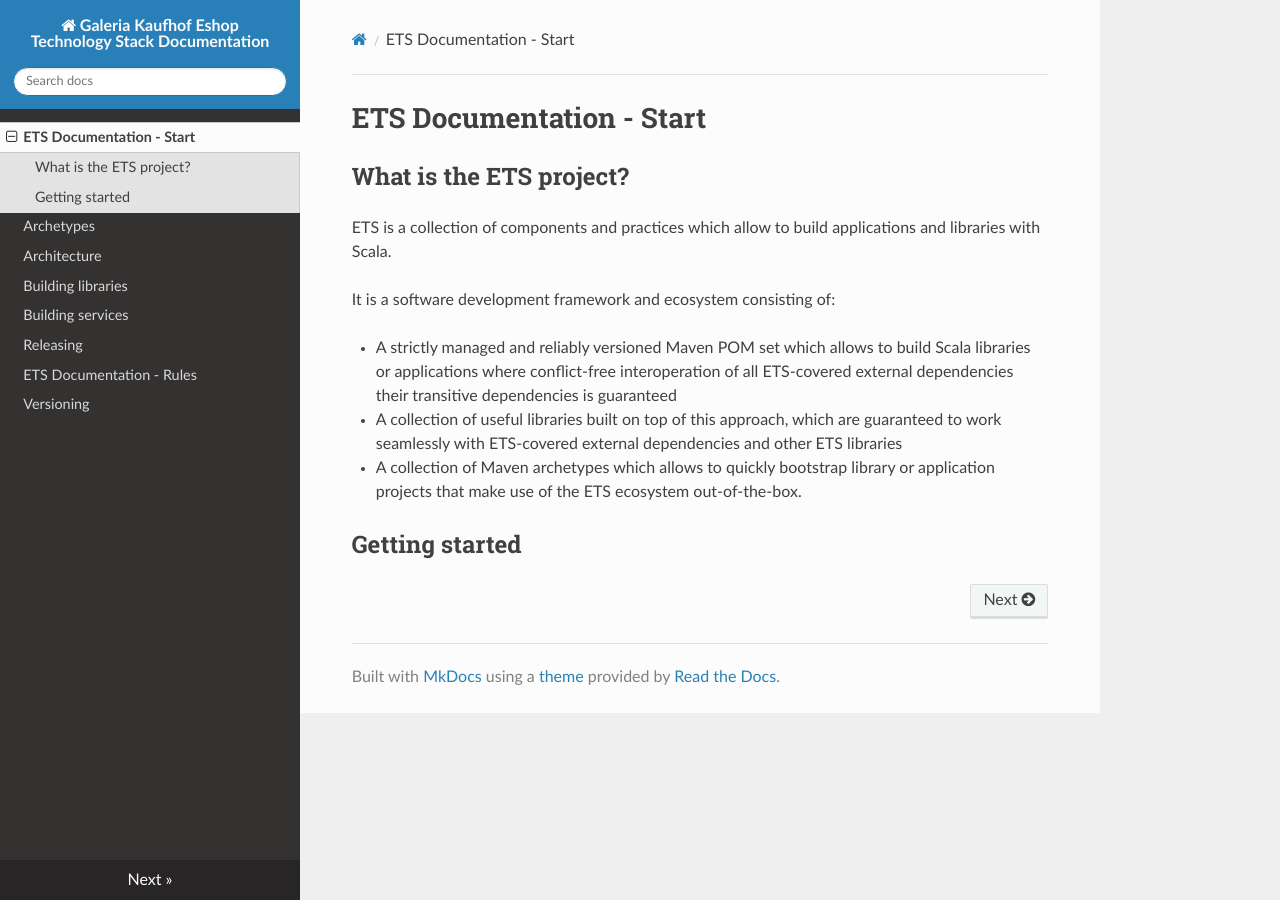
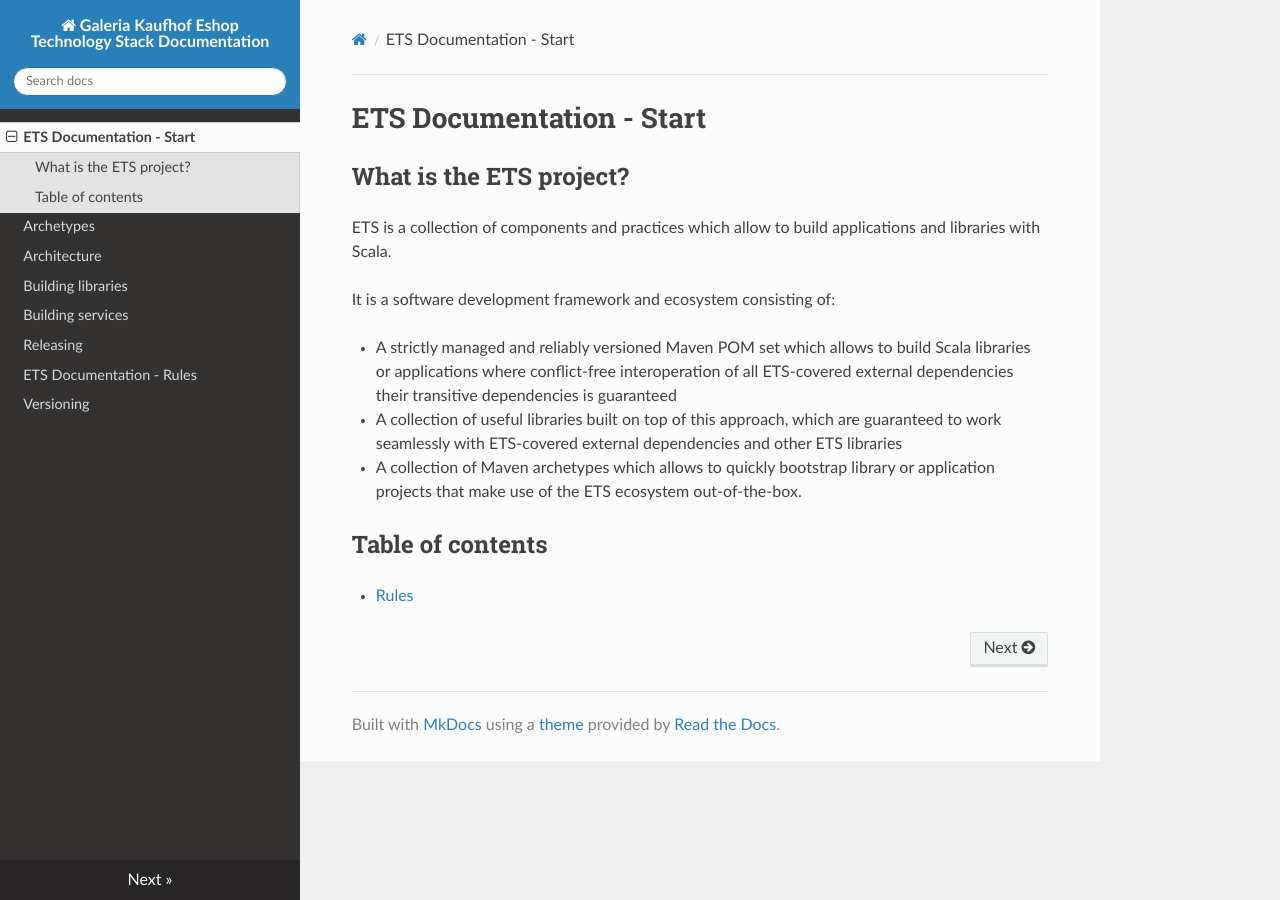
Before and after one commit to Galeria-Kaufhof/ets-documentation, an MkDocs documentation site: the page built from docs/index.md, in a window 1280 px wide. Built offline with MkDocs 1.6.1, drawn with Linux system fonts in a browser that asks for light colours; nearby versions of some CDN libraries.

Commit message:
Added first TOC.

```diff
--- a/docs/index.md
+++ b/docs/index.md
@@ -13,4 +13,6 @@ It is a software development framework and ecosystem consisting of:
 - A collection of Maven archetypes which allows to quickly bootstrap library or application projects that make use of the ETS ecosystem out-of-the-box.
 
 
-## Getting started
+## Table of contents
+
+- [Rules](rules.md)
```
